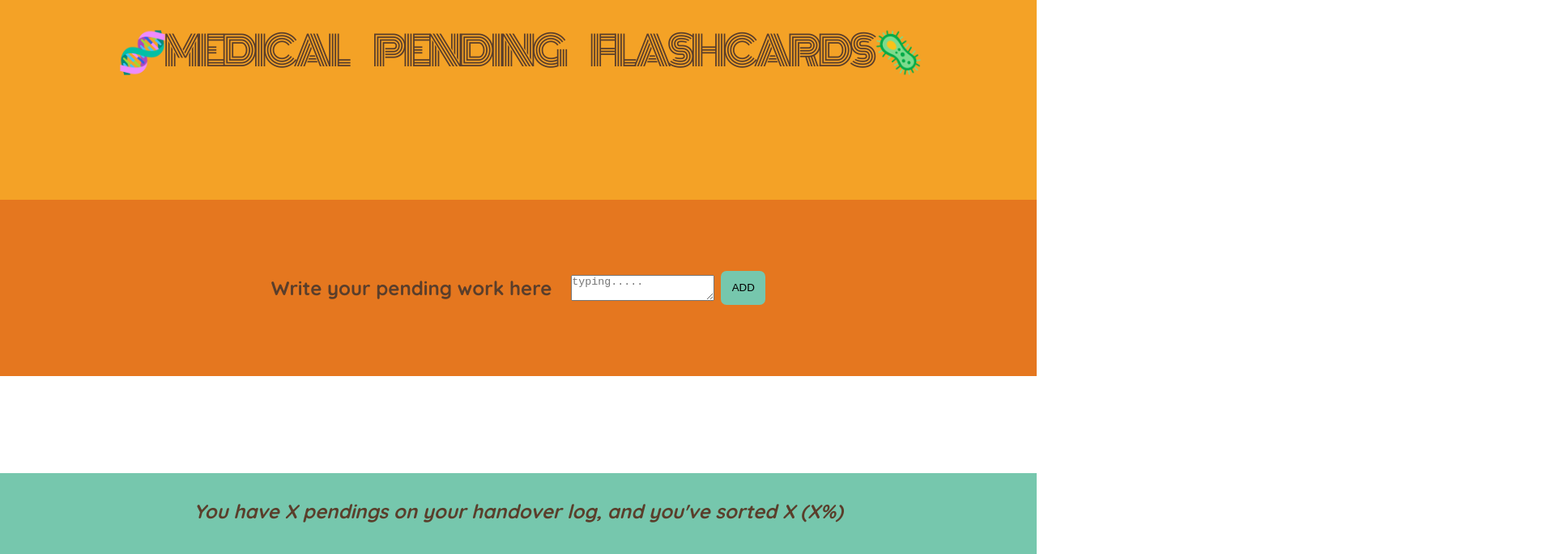
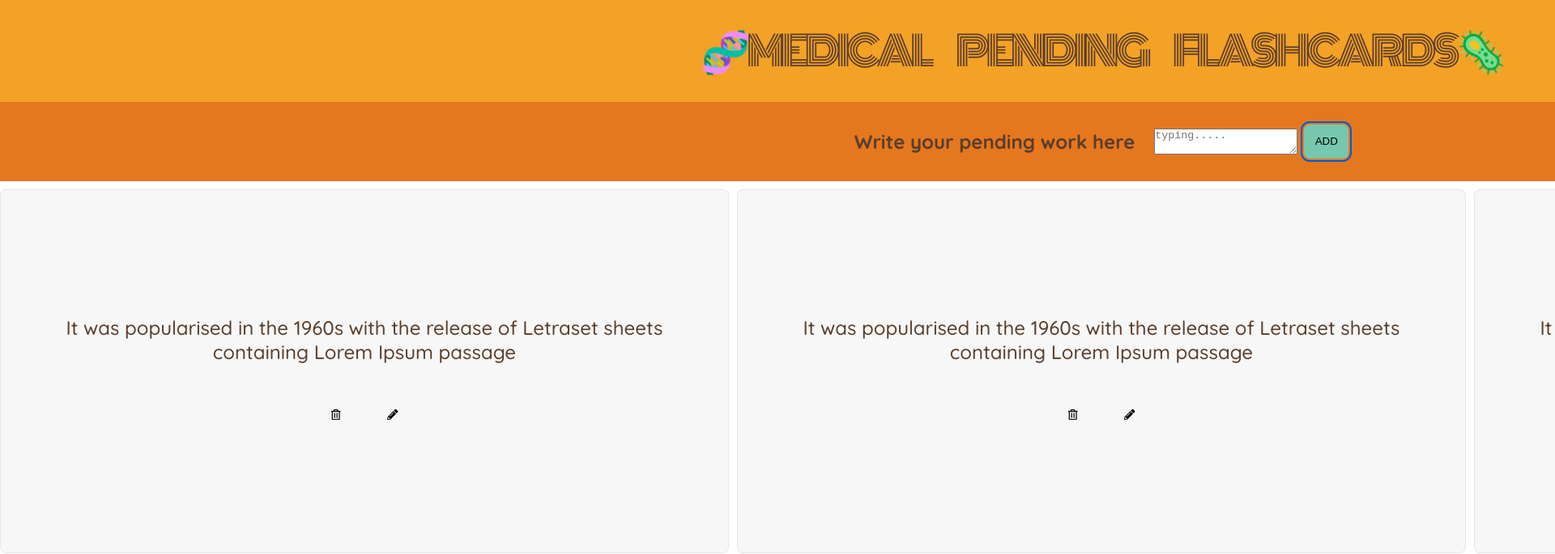
Before and after one commit to RidwanAdebosin/Work-Pending-Flashcard, a React (Create React App) app: page / in a window 1280 px wide. Shown: the top 685 px of the page at 81% size, 1920 px wide, since content can reach past the window. Built offline with nearby package versions, Linux system fonts and the light colour scheme.

Commit message:
style worked on

```diff
--- a/package.json
+++ b/package.json
@@ -6,8 +6,11 @@
     "@testing-library/jest-dom": "^5.17.0",
     "@testing-library/react": "^13.4.0",
     "@testing-library/user-event": "^13.5.0",
+    "bootstrap-icons": "^1.11.3",
     "react": "^18.2.0",
+    "react-bootstrap-icons": "^1.10.3",
     "react-dom": "^18.2.0",
+    "react-icons": "^5.0.1",
     "react-scripts": "5.0.1",
     "web-vitals": "^2.1.4"
   },
--- a/src/App.js
+++ b/src/App.js
@@ -1,31 +1,62 @@
-import { useState } from "react";
+// import { useState } from "react";
+import React from "react";
+import { FaRegTrashAlt } from "react-icons/fa";
+import { FaPencilAlt } from "react-icons/fa";
+
+// import
 
 const pendingJobs = [
-  { id: 1, description: "Passports", quantity: 2, sorted: "Pending Sorted" },
-  { id: 2, description: "Socks", quantity: 12, sorted: "Pending Sorted" },
-  { id: 3, description: "Passports", quantity: 2, sorted: "Pending Sorted" },
-  { id: 4, description: "Socks", quantity: 12, sorted: "Pending Sorted" },
-  { id: 5, description: "Passports", quantity: 2, sorted: "Pending Sorted" },
-  { id: 6, description: "Socks", quantity: 12, sorted: "Pending Sorted" },
+  {
+    id: 1,
+    description:
+      " It was popularised in the 1960s with the release of Letraset sheets containing Lorem Ipsum passage",
+    quantity: 2,
+    sorted: "Pending Sorted",
+  },
+  {
+    id: 2,
+    description:
+      " It was popularised in the 1960s with the release of Letraset sheets containing Lorem Ipsum passage",
+    quantity: 12,
+    sorted: "Pending Sorted",
+  },
+  {
+    id: 3,
+    description:
+      " It was popularised in the 1960s with the release of Letraset sheets containing Lorem Ipsum passage",
+    quantity: 2,
+    sorted: "Pending Sorted",
+  },
+  {
+    id: 4,
+    description:
+      " It was popularised in the 1960s with the release of Letraset sheets containing Lorem Ipsum passage",
+    quantity: 12,
+    sorted: "Pending Sorted",
+  },
+  {
+    id: 5,
+    description:
+      " It was popularised in the 1960s with the release of Letraset sheets containing Lorem Ipsum passage",
+    quantity: 2,
+    sorted: "Pending Sorted",
+  },
+  {
+    id: 6,
+    description:
+      " It was popularised in the 1960s with the release of Letraset sheets containing Lorem Ipsum passage",
+    quantity: 12,
+    sorted: "Pending Sorted",
+  },
 ];
+// const pendingJobs = [{ pending: "", id: Date.now() }];
 
 export default function App() {
-  const [pending, setPending] = useState("");
-  const [newPendings, setNewPendings] = useState([]);
-
-  function handleAddPendings(newPending) {
-    setNewPendings((newPendings) => [...newPendings, newPending]);
-  }
   return (
     <div className="app">
       <Logo />
-      <TextArea
-        pending={pending}
-        onPending={setPending}
-        setNewPendings={setNewPendings}
-        onAddPendings={handleAddPendings}
-      />
-      <PendingJobList newPendings={newPendings} />
+      <TextArea />
+      <PendingJobList />
       <Stats />
     </div>
   );
@@ -35,78 +66,34 @@ function Logo() {
   return <h2>🧬Medical Pending FlashCards🦠</h2>;
 }
 
-function TextArea({ pending, onPending, onAddPendings }) {
-  function handleSubmit(e) {
-    e.preventDefault();
-    if (!pending) return;
+function TextArea() {
+  return (
+    <form className="add-form">
+      <h3>Write your pending work here</h3>
+      <textarea placeholder="typing....." />
 
-    const newPending = { pending, sorted: false, id: Date.now() };
-    onAddPendings(newPending);
-
-    onPending("");
-  }
-
-  return (
-    <form className="add-form" onSubmit={handleSubmit}>
-      <h3>Write your pending work here</h3>
-      <textarea
-        placeholder="typing....."
-        value={pending}
-        onChange={(e) => onPending(e.target.value)}
-      />
-
-      <button>Add</button>
+      <button type="submit" className="submit-btn">
+        Add
+      </button>
     </form>
   );
 }
 
-function PendingJobList({ newPendings }) {
-  const [isDoneId, setIsDoneId] = useState(null);
-
-  function handlePendingJobDone(id) {
-    setIsDoneId(id !== isDoneId ? id : null);
-  }
-
+function PendingJobList() {
   return (
     <div className="flashcards">
-      {newPendings.map((pendingJob) => (
-        <div
-          key={pendingJob.id}
-          onDoubleClick={() => handlePendingJobDone(pendingJob.id)}
-          className={pendingJob.id === isDoneId ? "isDone" : ""}
-          value={newPendings}
-        >
-          <p>
-            {pendingJob.id === isDoneId
-              ? pendingJob.sorted
-              : pendingJob.description}
-            <span className="card-features">
-              <span className="pencil-fill">
-                <svg
-                  xmlns="http://www.w3.org/2000/svg"
-                  width="16"
-                  height="16"
-                  fill="currentColor"
-                  className="pencil-fill"
-                  viewBox="0 0 16 16"
-                >
-                  <path d="M12.854.146a.5.5 0 0 0-.707 0L10.5 1.793 14.207 5.5l1.647-1.646a.5.5 0 0 0 0-.708zm.646 6.061L9.793 2.5 3.293 9H3.5a.5.5 0 0 1 .5.5v.5h.5a.5.5 0 0 1 .5.5v.5h.5a.5.5 0 0 1 .5.5v.5h.5a.5.5 0 0 1 .5.5v.207zm-7.468 7.468A.5.5 0 0 1 6 13.5V13h-.5a.5.5 0 0 1-.5-.5V12h-.5a.5.5 0 0 1-.5-.5V11h-.5a.5.5 0 0 1-.5-.5V10h-.5a.5.5 0 0 1-.175-.032l-.179.178a.5.5 0 0 0-.11.168l-2 5a.5.5 0 0 0 .65.65l5-2a.5.5 0 0 0 .168-.11z" />
-                </svg>
-              </span>
-              <span className="trash-fill">
-                <svg
-                  xmlns="http://www.w3.org/2000/svg"
-                  width="16"
-                  height="16"
-                  fill="currentColor"
-                  className="trash-fill"
-                  viewBox="0 0 16 16"
-                >
-                  <path d="M2.5 1a1 1 0 0 0-1 1v1a1 1 0 0 0 1 1H3v9a2 2 0 0 0 2 2h6a2 2 0 0 0 2-2V4h.5a1 1 0 0 0 1-1V2a1 1 0 0 0-1-1H10a1 1 0 0 0-1-1H7a1 1 0 0 0-1 1zm3 4a.5.5 0 0 1 .5.5v7a.5.5 0 0 1-1 0v-7a.5.5 0 0 1 .5-.5M8 5a.5.5 0 0 1 .5.5v7a.5.5 0 0 1-1 0v-7A.5.5 0 0 1 8 5m3 .5v7a.5.5 0 0 1-1 0v-7a.5.5 0 0 1 1 0" />
-                </svg>
-              </span>
-            </span>
-          </p>
+      {pendingJobs.map((pendingJob) => (
+        <div key={pendingJob.id} className="flashcard">
+          <p>{pendingJob.description}</p>
+          <span className="flashcard-extras">
+            <button className="trash-btn">
+              <FaRegTrashAlt />
+            </button>
+
+            <button className="edit-btn">
+              <FaPencilAlt />
+            </button>
+          </span>
         </div>
       ))}
     </div>
--- a/src/index.css
+++ b/src/index.css
@@ -70,10 +70,19 @@ h3 {
   padding: 3.2rem 0;
 }
 
+div.isDone {
+  border: 1px solid green;
+  background-color: green;
+  color: #fff;
+  font-weight: bold;
+}
+
+/* STYLING THE FLASHCARDS */
 .flashcards {
   display: grid;
   grid-template-columns: 1fr 1fr 1fr;
-  gap: 20px;
+  gap: 10px;
+  margin-block-start: 1rem;
 }
 
 .flashcards div {
@@ -89,26 +98,50 @@ h3 {
   cursor: pointer;
 }
 
-div.isDone {
-  border: 1px solid green;
-  background-color: green;
-  color: #fff;
-  font-weight: bold;
+.flashcard {
+  /* display: flex; */
+  flex-direction: column;
+  gap: 2em;
 }
 
-.card-features {
+.flashcard-extras {
   display: flex;
   justify-content: space-between;
-  margin-block-start: 30px;
-}
-.pencil-fill {
-  border: none;
-  background: transparent;
-  cursor: pointer;
+  gap: 4rem;
 }
 
-.trash-fill {
+.trash-btn,
+.edit-btn {
   border: none;
+  border-radius: 8px;
   background: transparent;
+  height: 30px;
+  width: 30px;
+  display: flex;
+  justify-content: center;
+  align-items: center;
   cursor: pointer;
+  transition: all 200ms ease-in;
 }
+
+.trash-btn:hover,
+.edit-btn:hover,
+.submit-btn:hover {
+  background-color: #dfab0e;
+}
+
+.trash-btn:active,
+.trash-btn:focus,
+.edit-btn:active,
+.edit-btn:focus,
+.submit-btn:active,
+.submit-btn:focus {
+  background-color: #656266;
+}
+
+.trash-btn:focus,
+.edit-btn:focus,
+.submit-btn {
+  outline: 2px solid #005bd3;
+  outline-offset: 2px;
+}
```
Also changed, not shown: src/index.js (+7 -6 lines), 1 other file (tests, documents, lock files or other folders).
